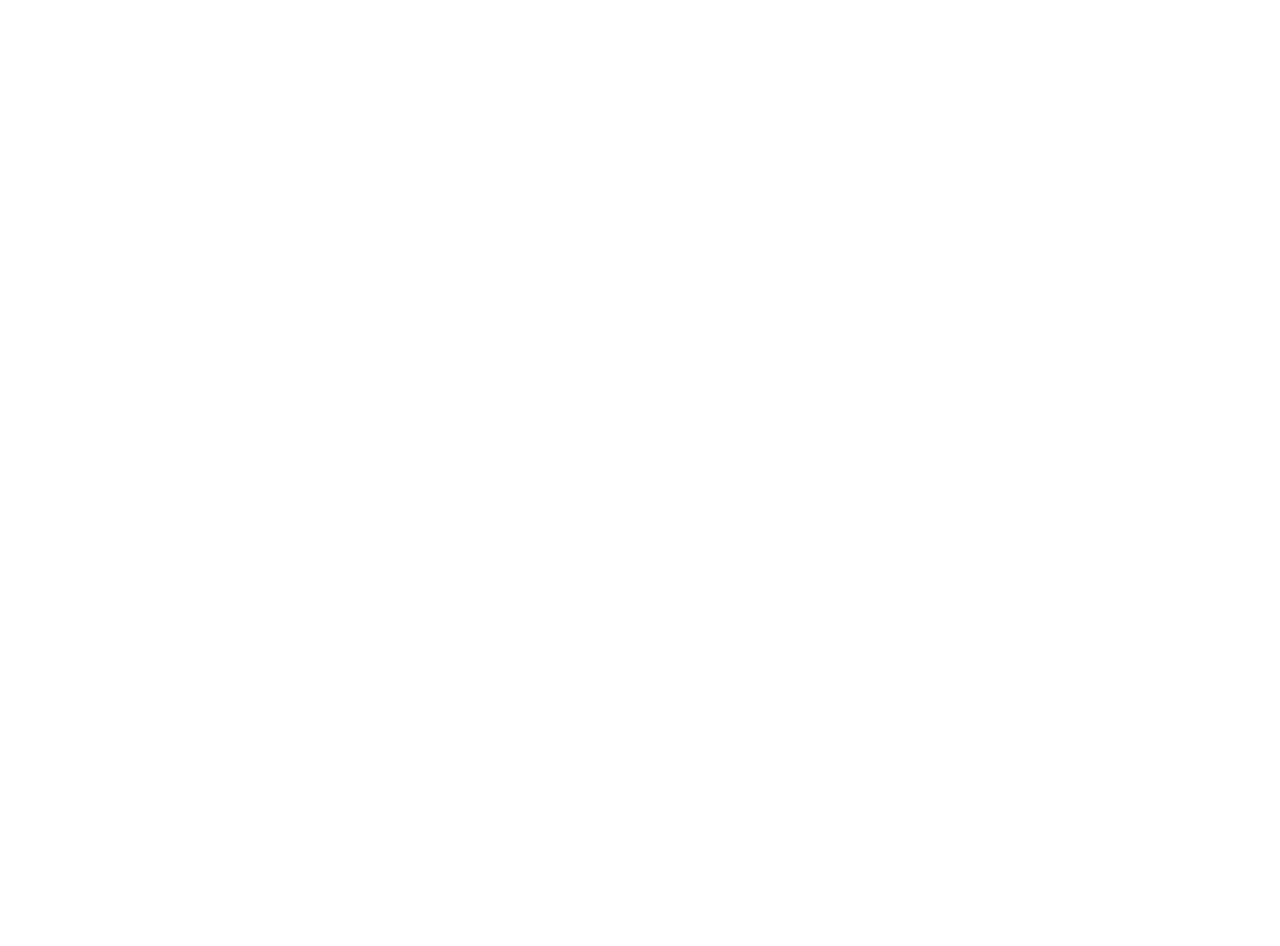
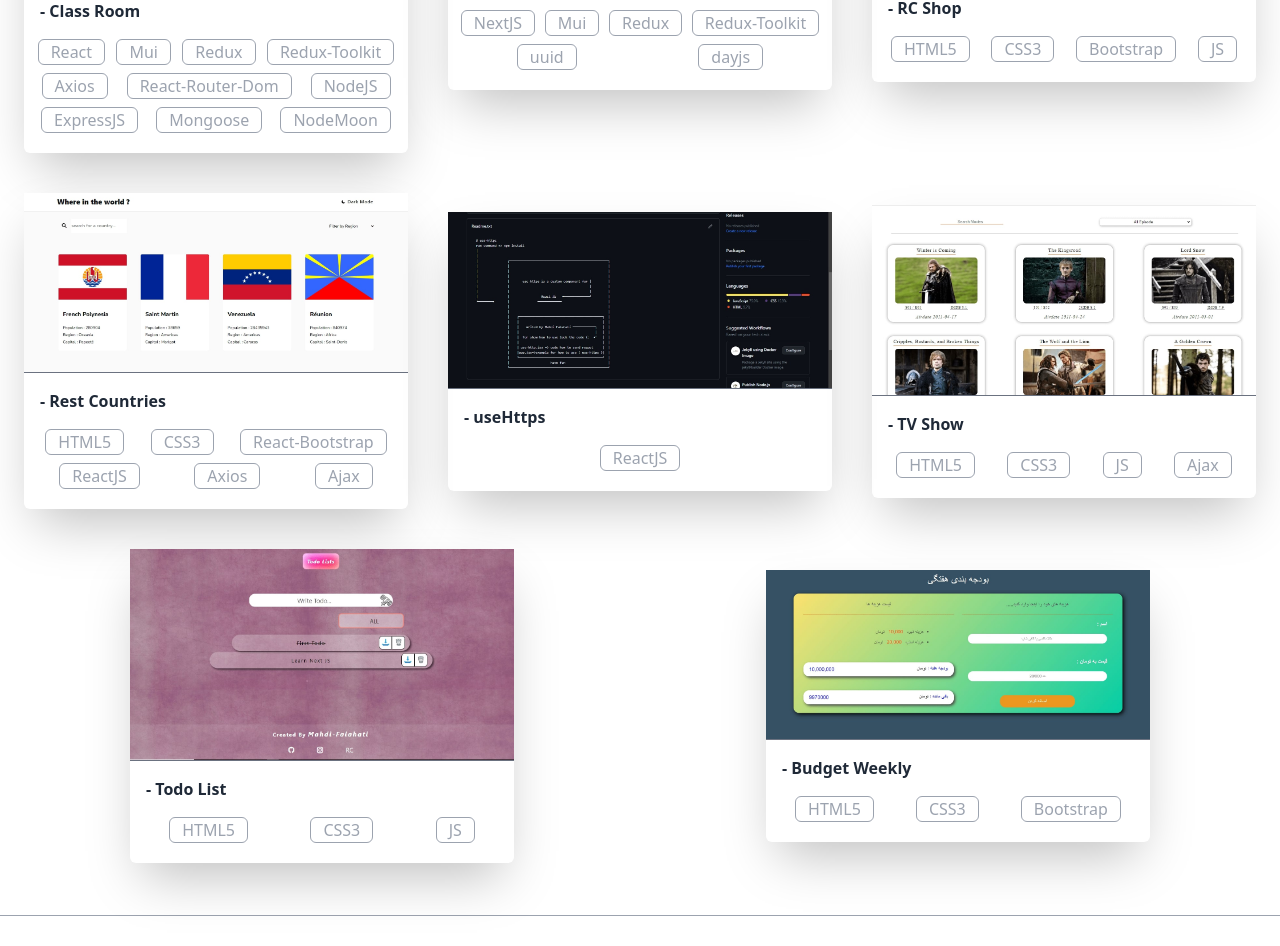
Before and after one commit to Mahdi-Falahati/personalWebsite, a React (Vite) app: page / in a window 1280 px wide. Shown: the part 2221-3167 px from the top of the page. Before the commit the page ends 1836 px from the top, so only its background shows below. Built offline with nearby package versions, Linux system fonts and the light colour scheme; some icons are missing.

Commit message:
complete open source project part

```diff
--- a/src/App.jsx
+++ b/src/App.jsx
@@ -2,6 +2,8 @@
 import MainHeader from "./Components/MainHeader";
 import AboutMe from "./Components/AboutMe";
 import Skills from "./Components/Skills";
+import Footer from "./Components/Footer";
+import OpenSourceProjects from "./Components/OpenSourceProjects";
 
 function App() {
   return (
@@ -13,7 +15,9 @@
         <MainContent />
         <AboutMe />
         <Skills />
+        <OpenSourceProjects />
       </main>
+      <Footer/>
     </>
   );
 }
--- a/src/Components/Card/Card.jsx
+++ b/src/Components/Card/Card.jsx
@@ -2,39 +2,33 @@
 import { GiWarlockEye } from "react-icons/gi";
 import { FaGithub } from "react-icons/fa";
 
-export default function Card({ img, link, title, tecnologhy, decription }) {
+export default function Card({ img, link, title, tecnologhy, description }) {
   return (
     <div className={`my-5 mx-1 w-96 shadow-2xl rounded-md ${styles.card}`}>
       <div className="flex justify-center w-full border-b border-gray-500">
-        {img.src && (
-          <img
-            src={img.src}
-            alt={img.alt || "RC"}
-          />
-        )}
+        {img.src && <img src={img.src} alt={img.alt || "RC"} />}
       </div>
       <div className="py-4 px-2">
         <h3 className="font-bold pl-2">- {title}</h3>
         <ul className="text-gray-400 pt-3 flex flex-wrap justify-around items-center">
           {tecnologhy?.map((tec, id) => (
-            <li
-              key={id}
-              className="border my-1 border-gray-400 rounded-md px-3"
-            >
+            <li key={id} className="border m-1 border-gray-400 rounded-md px-3">
               {tec}
             </li>
           ))}
         </ul>
       </div>
       <div className={styles.cardSummary}>
-        <p className="flex justify-center items-center h-5/6">{decription}</p>
+        <p className="flex justify-center items-center">{description}</p>
         <div className="flex justify-between">
-          <a
-            href={link.live||""}
-            className="hover:animate-bounce border rounded-md px-3 py-2 hover:bg-white hover:text-black"
-          >
-            <GiWarlockEye className="inline-block text-3xl" /> Live
-          </a>
+          {link.live && (
+            <a
+              href={link.live}
+              className="hover:animate-bounce border rounded-md px-3 py-2 hover:bg-white hover:text-black"
+            >
+              <GiWarlockEye className="inline-block text-3xl" /> Live
+            </a>
+          )}
           <a
             href={link.code}
             className="hover:animate-bounce border rounded-md px-3 py-2 hover:bg-white hover:text-black"
--- a/src/Components/Card/card.module.css
+++ b/src/Components/Card/card.module.css
@@ -10,7 +10,7 @@
   left: 0;
   right: 0;
   bottom: 0;
-  background: #00000062;
+  background: #00000088;
   border-radius: 10px;
   transform: scale(0, 1);
   transition: all 1s;
@@ -18,6 +18,11 @@
   text-align: center;
 }
 
+.cardSummary > p {
+  height: 80%;
+  overflow: hidden;
+}
+
 .card:hover > .cardSummary {
   transform: scale(1, 1);
 }
--- /dev/null
+++ b/src/Components/OpenSourceProjects.jsx
@@ -0,0 +1,134 @@
+import Card from "./Card/Card";
+
+import budge from "../Assets/Projects/budge.jpg";
+import classRom from "../Assets/Projects/classRom.jpg";
+import nextjsTodolist from "../Assets/Projects/nextjsTodoList.jpg";
+import rcDom from "../Assets/Projects/rcDom.jpg";
+import restCountries from "../Assets/Projects/restCountries.jpg";
+import todoList from "../Assets/Projects/todoList.jpg";
+import tvDom from "../Assets/Projects/tvDom.jpg";
+import useHttp from "../Assets/Projects/useHttp.jpg";
+
+export default function OpenSourceProjects() {
+  return (
+    <section className="my-8">
+      <h2 className="text-2xl py-2 font-bold text-center">
+        - OpenSource Projects -
+      </h2>
+      <section className="mx-1 flex justify-around flex-wrap items-center">
+        {Cards?.map((item, id) => (
+          <Card
+            key={id}
+            img={item.img}
+            link={item.link}
+            title={item.title}
+            tecnologhy={item.tecnologhy}
+            description={item.description}
+          />
+        ))}
+      </section>
+    </section>
+  );
+}
+
+const Cards = [
+  {
+    title: "Class Room",
+    description:
+      "A classRoom ecosystem full stack JS ( MERN => Mogodb / ExpressJS / ReactJS / NodeJS) app and a group project with my friend",
+    img: { src: classRom, alt: "classrom" },
+    link: { code: "https://github.com/Mahdi-Falahati/class-room-project-3" },
+    tecnologhy: [
+      "React",
+      "Mui",
+      "Redux",
+      "Redux-Toolkit",
+      "Axios",
+      "React-Router-Dom",
+      "NodeJS",
+      "ExpressJS",
+      "Mongoose",
+      "NodeMoon",
+    ],
+  },
+  {
+    title: "NextJS TodoList",
+    description:
+      "A Todo List application using next js & The todo items were stored using Redux & For the user interface, the Material-UI (Mui) framework was incorporated and have dark mode  etc...",
+    img: { src: nextjsTodolist, alt: "nextJs todolist" },
+    link: {
+      live: "https://todo-list-nextjs-two.vercel.app/",
+      code: "https://github.com/Mahdi-Falahati/todo-list-nextjs",
+    },
+    tecnologhy: ["NextJS", "Mui", "Redux", "Redux-Toolkit", "uuid", "dayjs"],
+  },
+  {
+    title: "RC Shop",
+    description: "A template for Shopping",
+    img: { src: rcDom, alt: "RC shop Dom Project" },
+    link: {
+      live: "https://rc-shop.netlify.app/",
+      code: "https://github.com/Mahdi-Falahati/rc-dom-project",
+    },
+    tecnologhy: ["HTML5", "CSS3", "Bootstrap", "JS"],
+  },
+  {
+    title: "Rest Countries",
+    description:
+      "Get data from api with axios and this web application using React and styled component with React Bootstrap with dark mode & live search with filter",
+    img: { src: restCountries, alt: "Rest Coutntries" },
+    link: {
+      live: "https://restcountries-mahdifalahati.vercel.app/",
+      code: "https://github.com/Mahdi-Falahati/rest-countries-dom-project",
+    },
+    tecnologhy: [
+      "HTML5",
+      "CSS3",
+      "React-Bootstrap",
+      "ReactJS",
+      "Axios",
+      "Ajax",
+    ],
+  },
+
+  {
+    title: "useHttps",
+    description: "use-https is a react-js custom component for Request https",
+    img: { src: useHttp, alt: "custom hoock for https" },
+    link: { code: "https://github.com/Mahdi-Falahati/use-https" },
+    tecnologhy: ["ReactJS"],
+  },
+  {
+    title: "TV Show",
+    description:
+      "Get data from tvMaze api and show to page with live search and order by select sesion",
+    img: { src: tvDom, alt: "tv Dom Project" },
+    link: {
+      live: "https://aps-mahdi-falahati-tv.netlify.app/",
+      code: "https://github.com/Mahdi-Falahati/tv-show-dom-project",
+    },
+    tecnologhy: ["HTML5", "CSS3", "JS", "Ajax"],
+  },
+  {
+    title: "Todo List",
+    description:
+      "You can write your todo and save your todo in local storage and data don't remove by refresh",
+    img: { src: todoList, alt: "todo list" },
+    link: {
+      live: "https://todo-list-seven-lac.vercel.app/",
+      code: "https://github.com/Mahdi-Falahati/TodoList",
+    },
+    tecnologhy: ["HTML5", "CSS3", "JS"],
+  },
+
+  {
+    title: "Budget Weekly",
+    description:
+      "you can Expenditure and Income Audit width this page. this page is responsive so don't worry you can use this page in all monitor resolution . in this proj save data in localstorage so if close your borwser don't Destroyed your informations",
+    img: { src: budge, alt: "budjet-weekly" },
+    link: {
+      code: "https://github.com/Mahdi-Falahati/Audit-of-income-and-expenses",
+    },
+    tecnologhy: ["HTML5", "CSS3", "Bootstrap"],
+  },
+];
```
